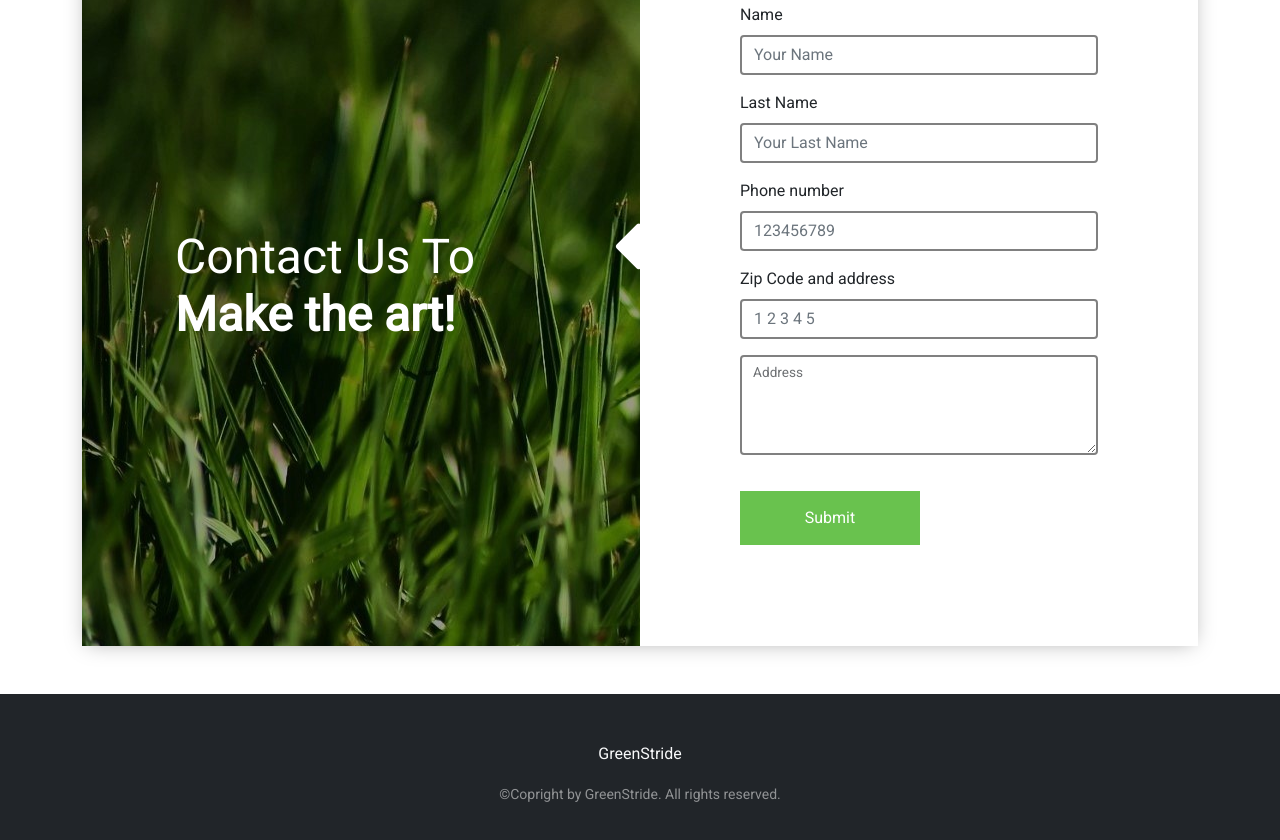
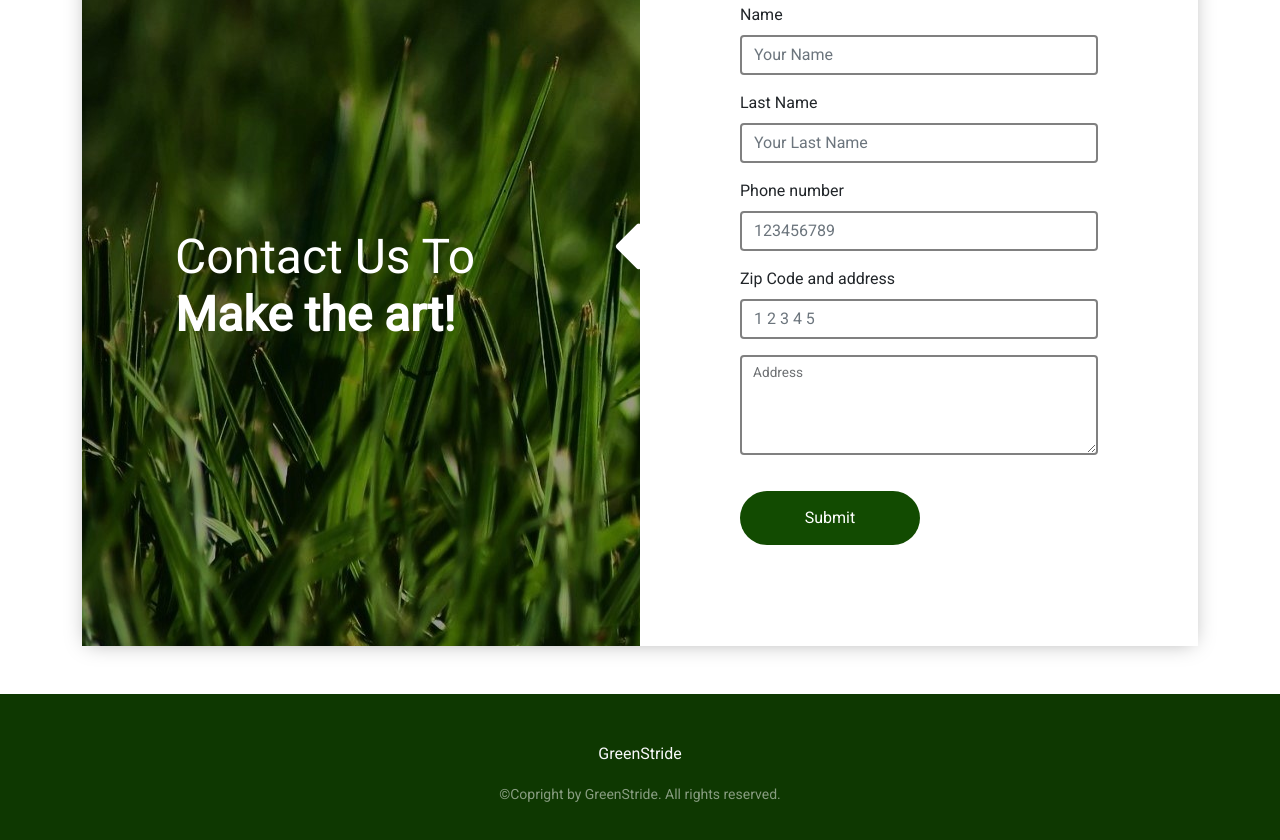
Before and after one commit to Uzcategui08/GreenStride, a plain HTML site: page index.html in a window 1280 px wide. Shown: the part 2545-3385 px from the top of the page. Drawn offline with nearby package versions, Linux system fonts and the light colour scheme; some packages are replaced by stand-ins of ours; a script that the page names is missing.

Commit message:
footer fix

```diff
--- a/css/style.css
+++ b/css/style.css
@@ -169,7 +169,7 @@ position: relative;
 .right button{
     border: none;
     border-radius: 0;
-    background: #69c24e;
+    background: #124b01;
     width: 180px;
     color: #ffffff;
     padding: 15px 0;
@@ -177,6 +177,7 @@ position: relative;
     font-size: 16px;
     margin-top: 20px;
     cursor: pointer;
+    border-radius: 40px;
 }
 .right button:hover{
     background: #252525;
@@ -216,3 +217,7 @@ input[type=number]::-webkit-outer-spin-button {
   -webkit-appearance: none;
   margin: 0;
 }
+
+footer{
+    background: #0e3801;
+}
--- a/index.html
+++ b/index.html
@@ -167,7 +167,7 @@
     </div>
   </section>
 
-<footer class="bg-dark py-5 mt-5">
+<footer class="py-5 mt-5">
 
   <div class="container text-light text-center">
     <p class="display-55 mb-3">GreenStride</p>
```
